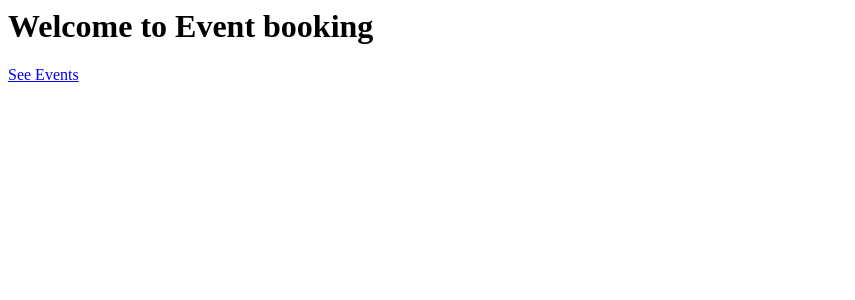
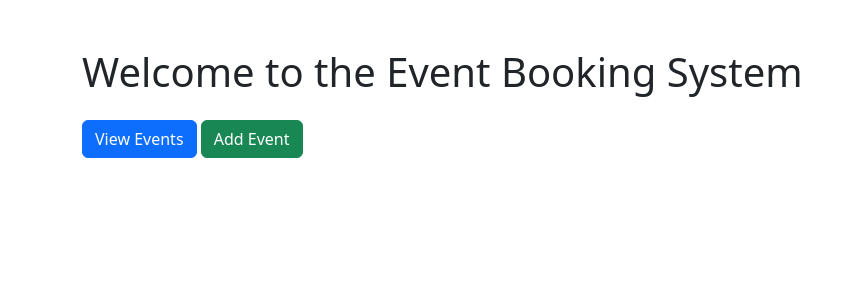
Before and after one commit to sumedhks11/event_booking, a Flask app: page / in a window 1280 px wide. Shown: the top 300 px of the page, without its empty margins (0-855 px from the left). Run offline with Flask 3, Linux system fonts and the light colour scheme; parts of the project's set-up code (start-up, migrations or seed data) failed here and were passed over.

Commit message:
Update index.html

```diff
--- a/app/templates/index.html
+++ b/app/templates/index.html
@@ -1,7 +1,14 @@
+<!DOCTYPE html>
 <html>
-    <head><title>Event Booking</title></head>
-    <body>
-        <h1>Welcome to Event booking</h1>
-        <a href="/events">See Events</a>
-    </body>
+<head>
+  <title>Event Booking</title>
+  <link href="https://cdn.jsdelivr.net/npm/bootstrap@5.3.0/dist/css/bootstrap.min.css" rel="stylesheet">
+</head>
+<body>
+  <div class="container mt-5">
+    <h1>Welcome to the Event Booking System</h1>
+    <a href="/events" class="btn btn-primary mt-3">View Events</a>
+    <a href="/add-event.html" class="btn btn-success mt-3">Add Event</a>
+  </div>
+</body>
 </html>
```
